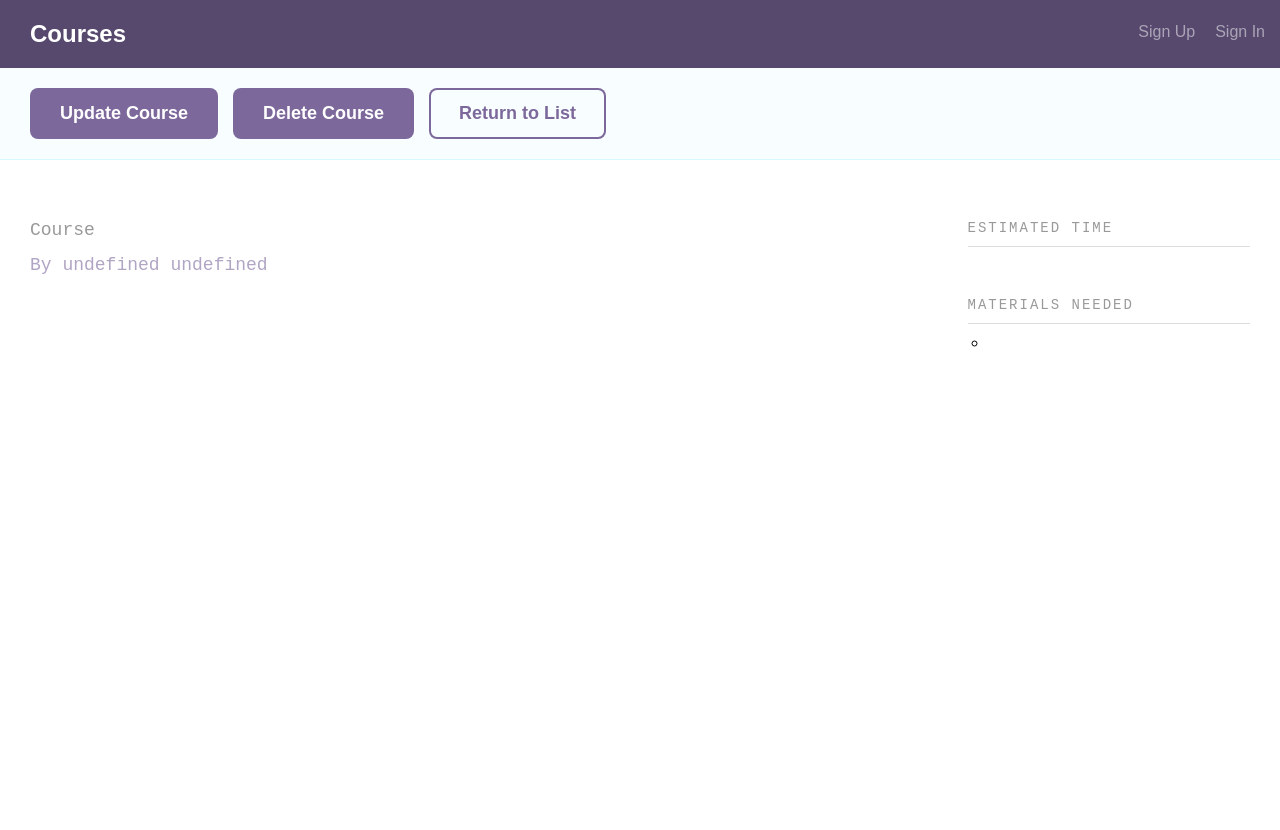
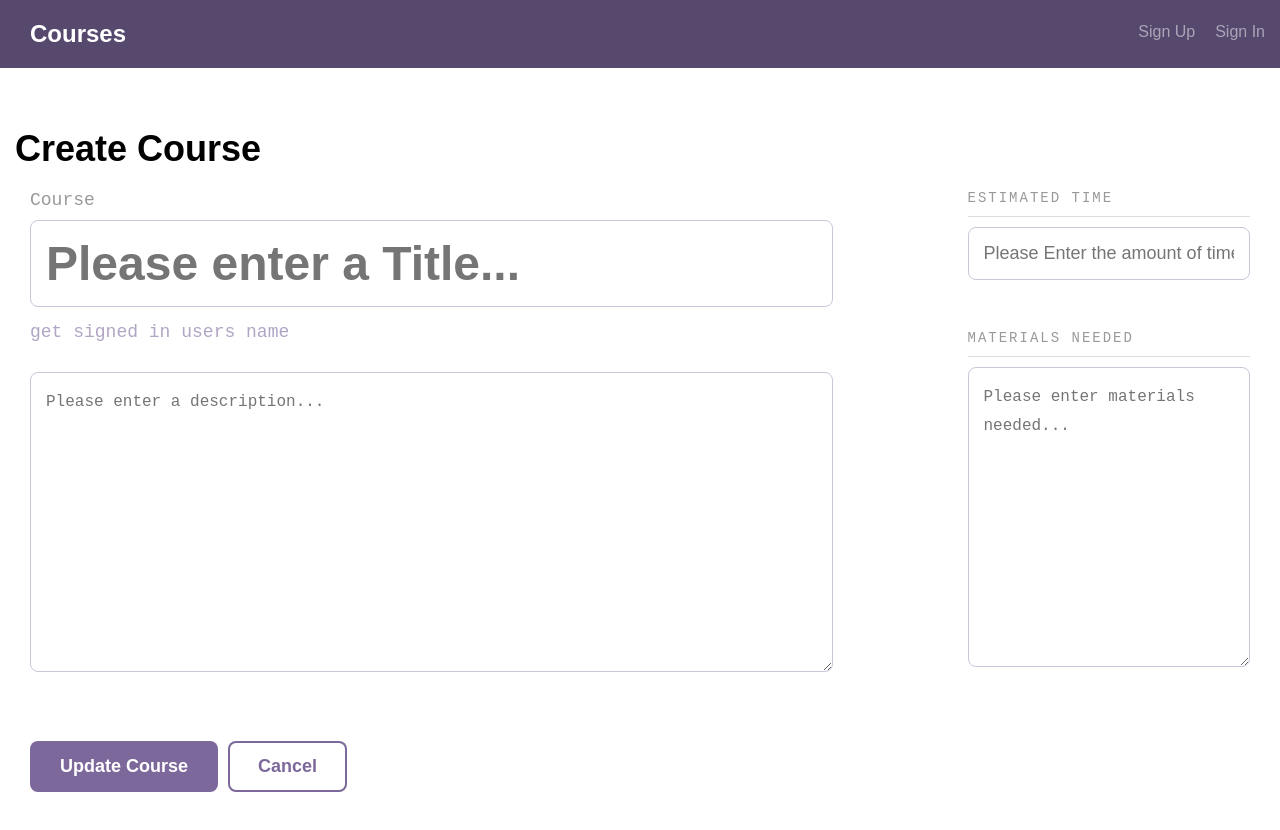
Before and after one commit to tdegand/fullstack-app, a React (Create React App) app in the folder client/: page /courses/create in a window 1280 px wide. Before the commit the page ends 800 px from the top, so only its background shows below. Built offline with nearby package versions, Linux system fonts and the light colour scheme; no server answers.

Commit message:
All componenets are working now. Authorization is needed for this to function correctly

```diff
--- a/client/src/App.js
+++ b/client/src/App.js
@@ -23,18 +23,10 @@ class App extends Component {
 					<div>
 						<Header />
 						<Switch>
-							<Route exact path="/">
-								<Courses />
-							</Route>
-							<Route exact path="/courses/:id">
-								<Coursedetail />
-							</Route>
-							<Route exact path="/courses/create">
-								<CreateCourse />
-							</Route>
-							<Route path="/courses/:id/update">
-								<UpdateCourse />
-							</Route>
+							<Route exact path="/" component={Courses}></Route>
+              <Route path="/courses/create" component={CreateCourse}></Route>
+							<Route path="/courses/:id"component={Coursedetail}></Route>
+							<Route path="/courses/:id/update" component={UpdateCourse}></Route>
 							<Route path="/signin" component={UserSignInWithContext}></Route>
 							<Route path="/signup" component={UserSignUpWithContext}></Route>
 							<Route path="/signout" component={UserSignOutWithContext}></Route>
--- a/client/src/components/createCourse.js
+++ b/client/src/components/createCourse.js
@@ -1,34 +1,90 @@
-import React from 'react';
+import React, { useState } from "react";
+import axios from "axios";
+import { Link } from "react-router-dom";
 
 const CreateCourse = () => {
 
-    return(
+  const [values, setValues] = useState({
+		title: "",
+		description: "",
+		time: "",
+		materials: "",
+	});
+
+	const handleTitle = (event) => {
+		event.persist();
+		setValues((values) => ({
+			...values,
+			title: event.target.value,
+		}));
+	};
+	const handleDescription = (event) => {
+		event.persist();
+		setValues((values) => ({
+			...values,
+			description: event.target.value,
+		}));
+	};
+	const handleTime = (event) => {
+		event.persist();
+		setValues((values) => ({
+			...values,
+			time: event.target.value,
+		}));
+	};
+	const handleMaterials = (event) => {
+		event.persist();
+		setValues((values) => ({
+			...values,
+			materials: event.target.value,
+		}));
+  };
+
+  const newCourseData = {
+		title: values.title,
+		description: values.description,
+		estimatedTime: values.time,
+		materialsNeeded: values.materials
+	};
+
+	const createCourse = () => {
+    axios.post(`http://localhost:5000/api/courses`, { newCourseData })
+    .then(res => {
+      console.log(res)
+      console.log(res.data)
+			this.props.history.push(`/`);
+		});
+  };
+
+	return (
 		<div className="bounds course--detail">
-
 			<h1>Create Course</h1>
 			<div>
-          <div>
-            <h2 className="validation--errors--label">Validation errors</h2>
-            <div className="validation-errors">
-              <ul>
-                <li>Please provide a value for "Title"</li>
-                <li>Please provide a value for "Description"</li>
-              </ul>
-            </div>
-          </div>
-
 				<form>
 					<div className="grid-66">
 						<div className="course--header">
 							<h4 className="course--label">Course</h4>
 							<div>
-                  <input id="title" name="title" type="text" className="input-title course--title--input" placeholder="Course title..." value="" />
+								<input
+									id="title"
+									name="title"
+									type="text"
+									className="input-title course--title--input"
+									placeholder="Please enter a Title..."
+									onChange={handleTitle}
+								/>
 							</div>
-                <p>By Joe Smith</p>
+							<p>get signed in users name</p>
 						</div>
 						<div className="course--description">
 							<div>
-                  <textarea id="description" name="description" className="" placeholder="Course description..."></textarea>
+								<textarea
+									id="description"
+									name="description"
+									className=""
+									placeholder="Please enter a description..."
+									onChange={handleDescription}
+								></textarea>
 							</div>
 						</div>
 					</div>
@@ -38,26 +94,48 @@ const CreateCourse = () => {
 								<li className="course--stats--list--item">
 									<h4>Estimated Time</h4>
 									<div>
-                      <input id="estimatedTime" name="estimatedTime" type="text" className="course--time--input" placeholder="Hours" value="" />
+										<input
+											id="estimatedTime"
+											name="estimatedTime"
+											type="text"
+											className="course--time--input"
+											placeholder="Please Enter the amount of time.."
+											onChange={handleTime}
+										/>
 									</div>
 								</li>
 								<li className="course--stats--list--item">
 									<h4>Materials Needed</h4>
 									<div>
-                      <textarea id="materialsNeeded" name="materialsNeeded" className="" placeholder="List materials..."></textarea>
+										<textarea
+											id="materialsNeeded"
+											name="materialsNeeded"
+											className=""
+											placeholder="Please enter materials needed..."
+											onChange={handleMaterials}
+										></textarea>
 									</div>
 								</li>
 							</ul>
 						</div>
 					</div>
 					<div className="grid-100 pad-bottom">
-              <button className="button" type="submit">Create Course</button>
-              <button className="button button-secondary" onclick="event.preventDefault(); location.href='index.html';">Cancel</button>
+						<Link
+							className="button"
+							type="submit"
+							to={{ pathname: "/" }}
+							onClick={createCourse}
+						>
+							Update Course
+						</Link>
+						<Link to={{ pathname: "/" }}>
+							<button className="button button-secondary">Cancel</button>
+						</Link>
 					</div>
 				</form>
 			</div>
 		</div>
 	);
-}
+};
 
-export default CreateCourse
+export default CreateCourse;
--- a/client/src/components/updateCourse.js
+++ b/client/src/components/updateCourse.js
@@ -68,8 +68,15 @@ const UpdateCourse = () => {
 	const path = window.location.pathname.split("/");
 	const id = path[2];
 
+	const newCourseData = {
+		title: values.title,
+		description: values.description,
+		estimatedTime: values.time,
+		materialsNeeded: values.materials
+	};
+
 	const updateCourse = () => {
-		axios.put(`http://localhost:5000/api/courses/${id}`).then(() => {
+		axios.put(`http://localhost:5000/api/courses/${id}`, { newCourseData }).then(() => {
 			this.props.history.push(`/courses/${id}`);
 		});
 	};
```
Also changed, not shown: client/src/components/courses.js (+34 -18 lines). Lines whose indentation alone changed are shown as unchanged.
